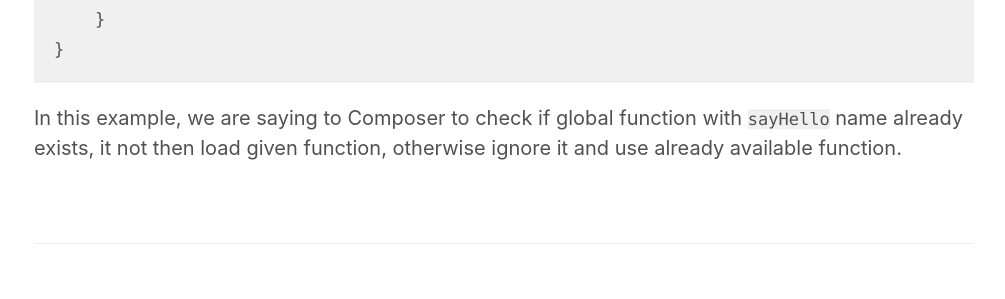
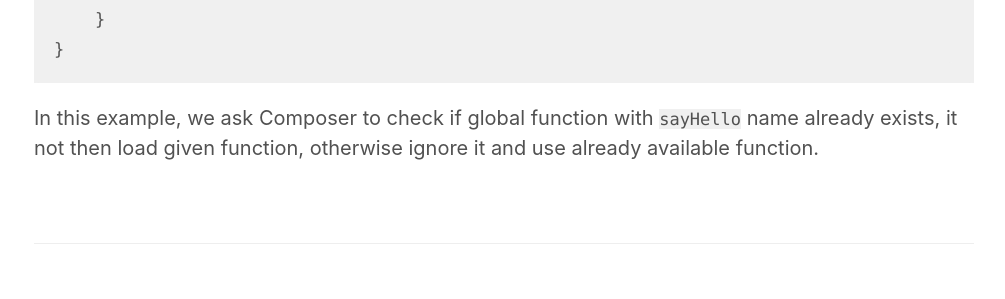
Before and after one commit to orkhanahmadov/orkhanahmadov.github.io, a Jekyll site: the page built from _posts/2020-02-25-how-to-register-your-global-functions.md, in a window 1280 px wide. Shown: the part 1590-1889 px from the top of the page, without its empty margins (136-1141 px from the left). Built offline with Jekyll 4.4.1, drawn with Linux system fonts in a browser that asks for light colours.

Commit message:
Typos fixed

````diff
--- a/_posts/2020-02-25-how-to-register-your-global-functions.md
+++ b/_posts/2020-02-25-how-to-register-your-global-functions.md
@@ -44,4 +44,4 @@ if (!function_exists('sayHello')) {
 }
 ```
 
-In this example, we are saying to Composer to check if global function with `sayHello` name already exists, it not then load given function, otherwise ignore it and use already available function.
+In this example, we ask Composer to check if global function with `sayHello` name already exists, it not then load given function, otherwise ignore it and use already available function.
````
